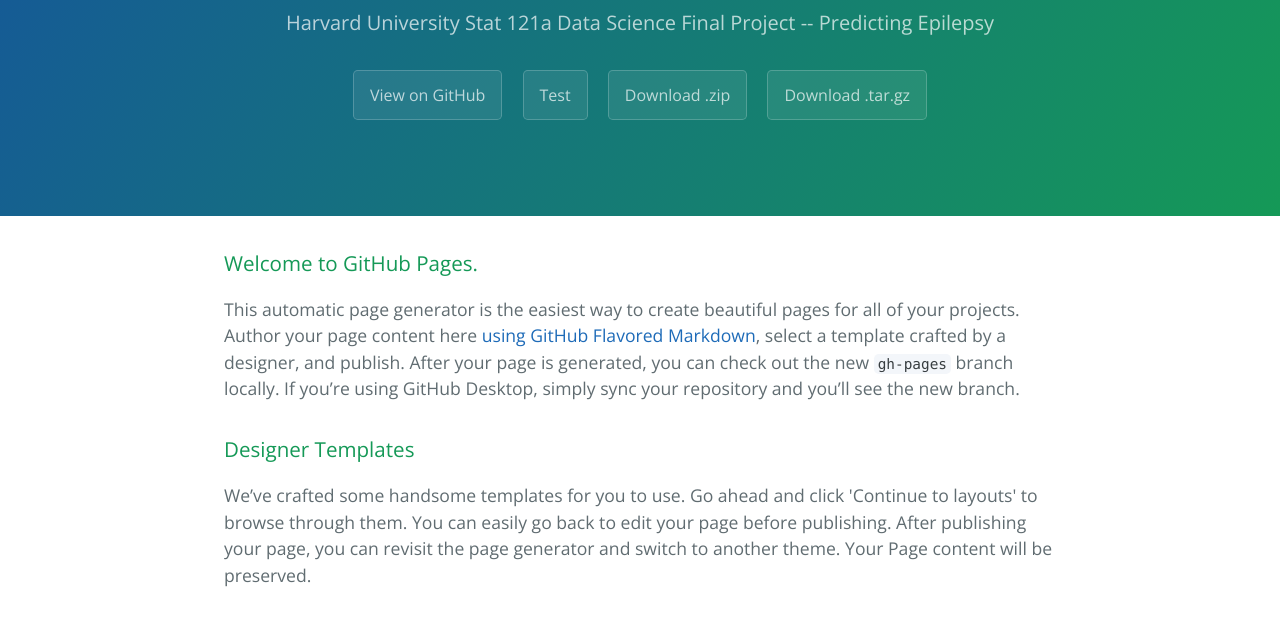
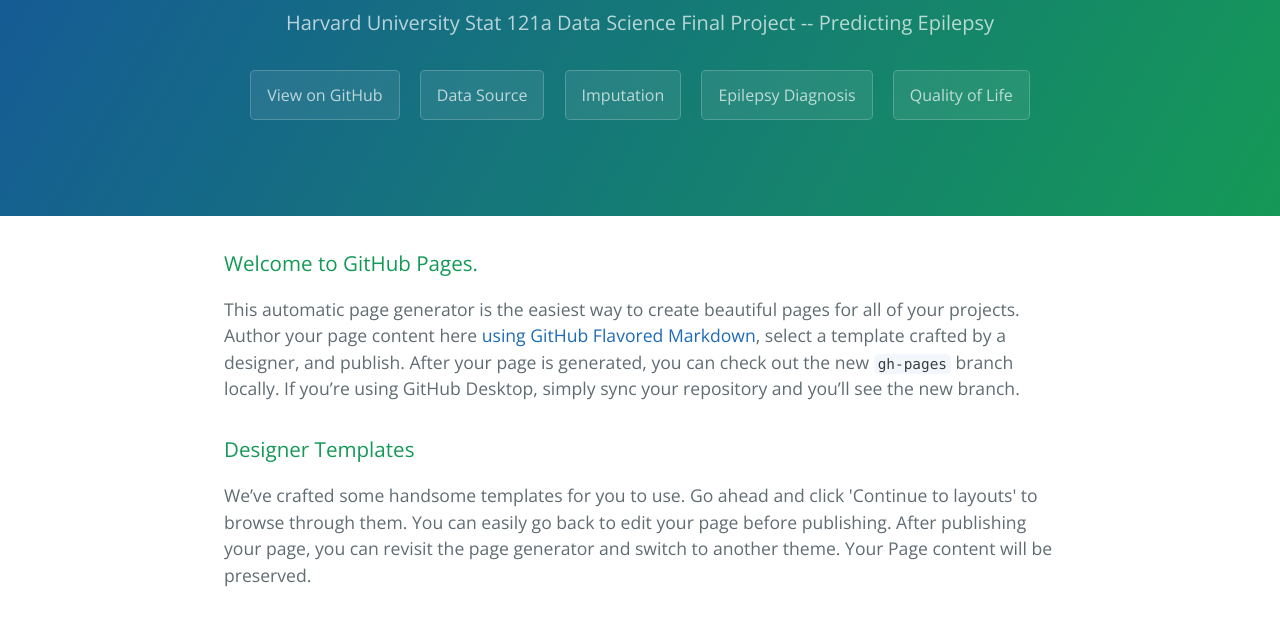
Before and after one commit to JY2014/EpilepsyPrediction, a plain HTML site: page index.html in a window 1280 px wide. Shown: the part 167-784 px from the top of the page. Drawn offline with nearby package versions, Linux system fonts and the light colour scheme.

Commit message:
add more buttons

```diff
--- a/index.html
+++ b/index.html
@@ -14,9 +14,10 @@
       <h1 class="project-name">Epilepsyprediction</h1>
       <h2 class="project-tagline">Harvard University Stat 121a Data Science Final Project -- Predicting Epilepsy</h2>
       <a href="https://github.com/JY2014/EpilepsyPrediction" class="btn">View on GitHub</a>
-      <a href="https://github.com/JY2014/EpilepsyPrediction" class="btn">Test</a>
-      <a href="https://github.com/JY2014/EpilepsyPrediction/zipball/master" class="btn">Download .zip</a>
-      <a href="https://github.com/JY2014/EpilepsyPrediction/tarball/master" class="btn">Download .tar.gz</a>
+      <a href="https://github.com/JY2014/EpilepsyPrediction" class="btn">Data Source</a>
+      <a href="https://github.com/JY2014/EpilepsyPrediction/zipball/master" class="btn">Imputation</a>
+      <a href="https://github.com/JY2014/EpilepsyPrediction/tarball/master" class="btn">Epilepsy Diagnosis</a>
+      <a href="https://github.com/JY2014/EpilepsyPrediction/tarball/master" class="btn">Quality of Life</a>
     </section>
 
     <section class="main-content">
```
